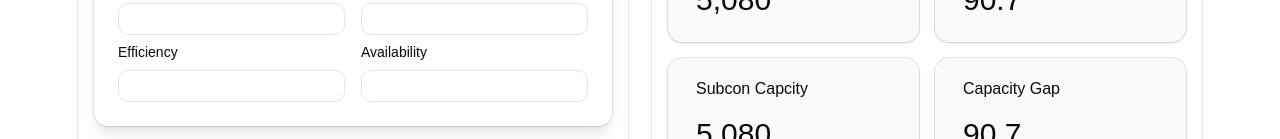
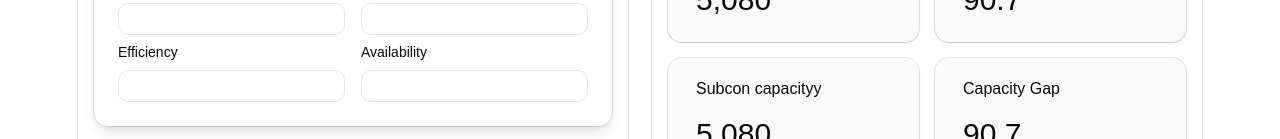
Before and after one commit to vaughnouano/Production-Capacity-Requirement-Simulator, a React (Vite) app: page / in a window 1280 px wide. Shown: the part 661-800 px from the top of the page. Built offline with nearby package versions, Linux system fonts and the light colour scheme.

Commit message:
fix: correct spelling errors in CalculationResultPanel component

```diff
--- a/src/features/capacity-calculator/components/CalculationResultPanel.jsx
+++ b/src/features/capacity-calculator/components/CalculationResultPanel.jsx
@@ -48,10 +48,10 @@ export default function CalculationResultPanel() {
           </Card>
         </div>
         <div className="flex flex-row gap-4">
-          {/* Subcon Capcity */}
+          {/* Subcon capacity */}
           <Card className="w-full h-fit py-3 px-3 shadow-sm bg-mauve-50">
             <CardHeader>
-              <CardTitle className="pt-2">Subcon Capcity</CardTitle>
+              <CardTitle className="pt-2">Subcon capacityy</CardTitle>
               <CardContent className="pt-3 pb-3 px-0">
                 <p className="text-3xl font-medium">5,080</p>
               </CardContent>
@@ -90,7 +90,7 @@ export default function CalculationResultPanel() {
         {/*  */}
       </CardContent>
       {/*  */}
-      <CardFooter className="bg-transparent border-0 bg-mauve-50">
+      <CardFooter className=" border-0 bg-mauve-50">
         <SummaryText />
       </CardFooter>
     </Card>
```
